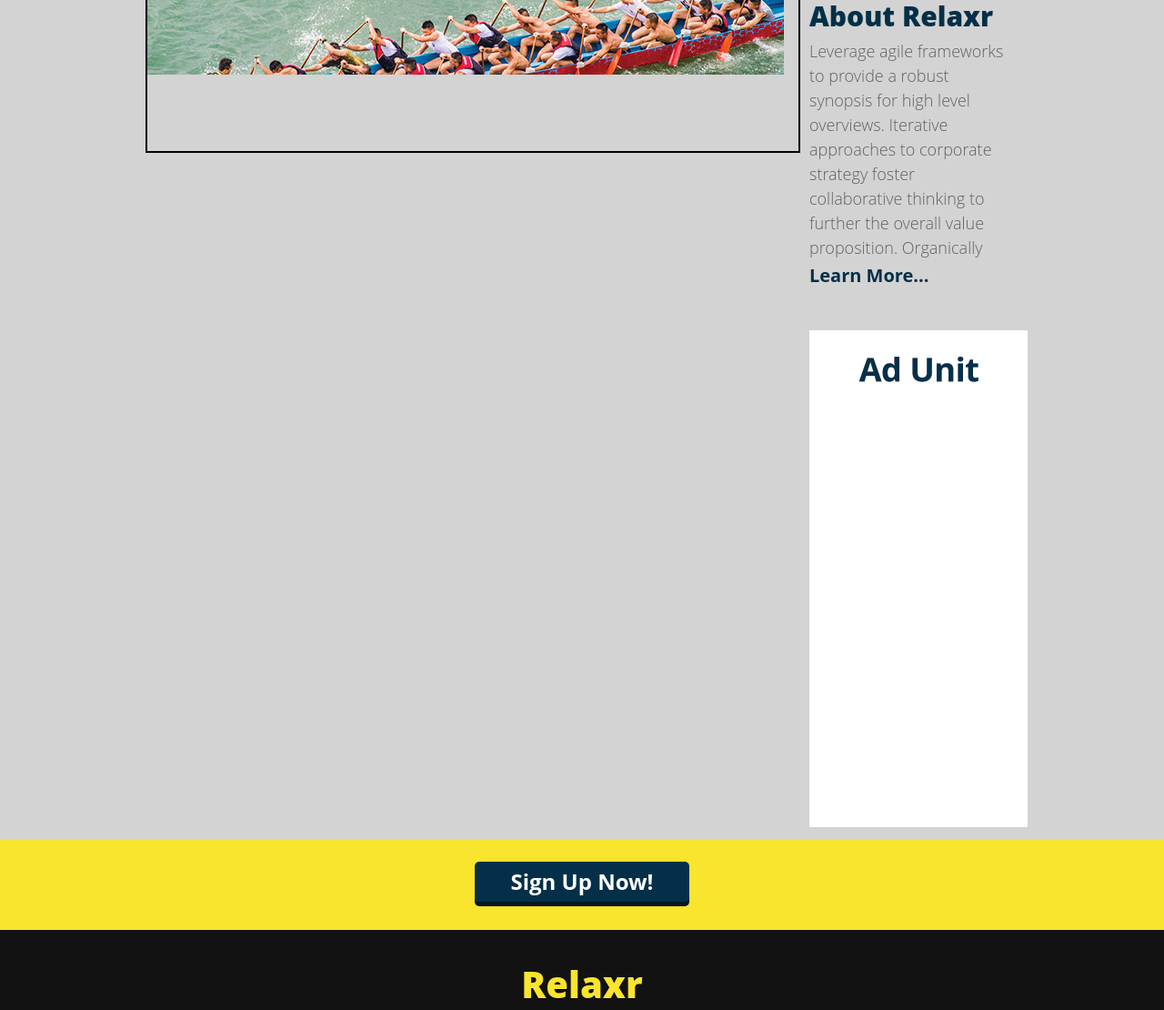
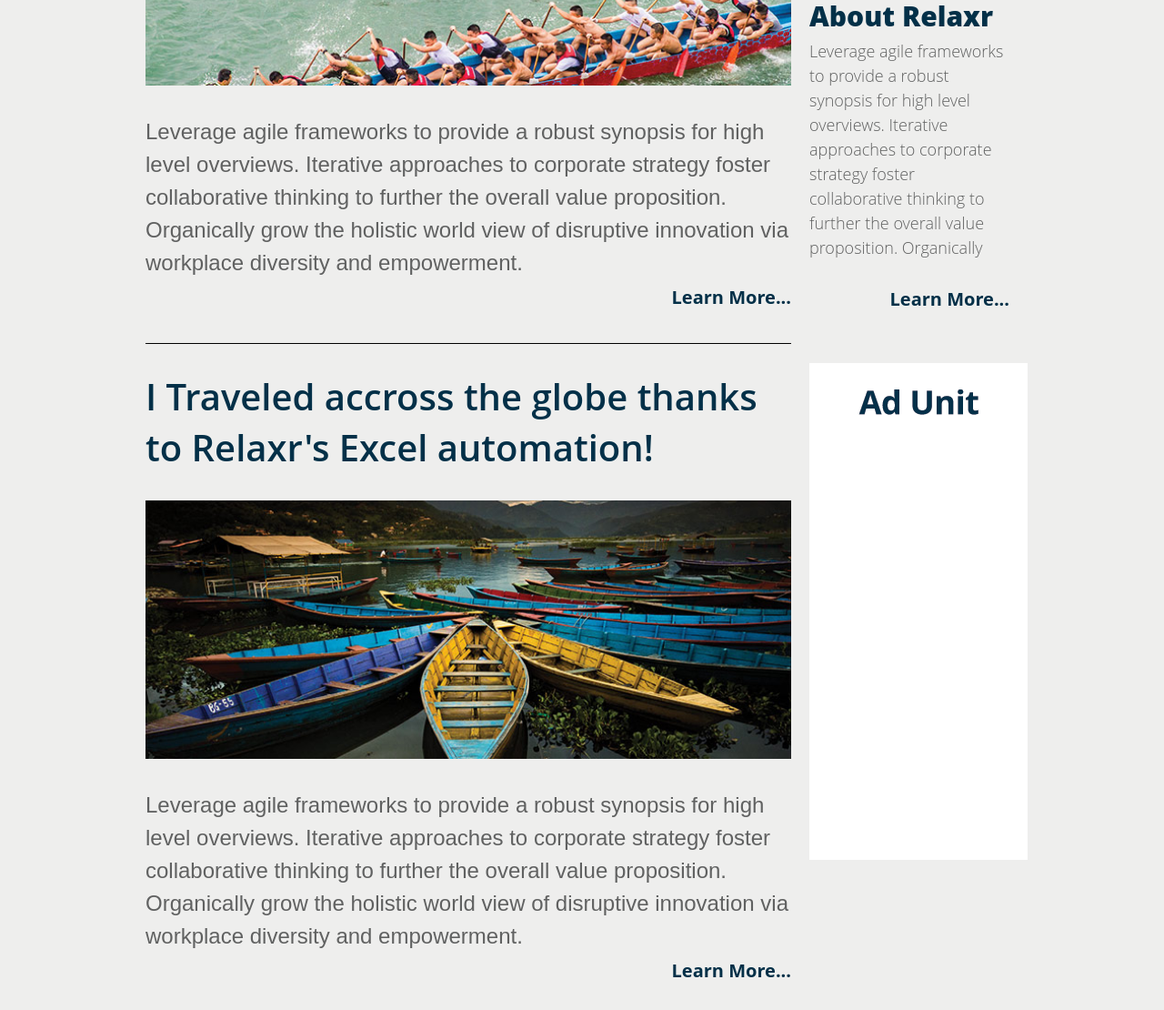
Before and after one commit to Phing1337/Class-Work, a plain HTML site: page week 2/page2.html in a window 1280 px wide. Shown: the part 482-1592 px from the top of the page at 91% size. Drawn offline with Linux system fonts and the light colour scheme.

Commit message:
final update for page 2
added new paragraph

```diff
--- a/week 2/css/style.css
+++ b/week 2/css/style.css
@@ -72,7 +72,6 @@
     margin: auto;
 }
 
-
 h1 {
     font-family: 'Open Sans', sans-serif;
     text-shadow: 0 1px black;
@@ -80,8 +79,17 @@
     padding: 0;
 }
 
+h5 {
+    font-family: 'Open Sans', sans-serif;
+    text-shadow: 0 1px black;
+    margin: 0;
+    padding: 0px 10px 0px 0px;
+    display: inline;
+    font-size: 70px;
+    float: left;
+}
+
 ul {
-
     margin: 20px;
 }
 
@@ -94,7 +102,7 @@
     padding-top: 20px;
 }
 
-h6{
+h6 {
     font-size: 40px;
     color: #033048;
     font-weight: 600;
@@ -131,13 +139,18 @@
     font-weight: 700;
     font-family: 'Open Sans', sans-serif;
     margin: 0;
-    padding: 0;
+    padding: 10px 0px 10px 0px;
+    bottom: 10px;
+    display: block;
+    text-align: right;
 }
 
 img {
     margin: 0px;
     padding: 0px;
 }
+
+
 /******************************************
 /* LAYOUT
 /*******************************************/
@@ -344,7 +357,7 @@
 }
 
 .backer {
-    background-color: lightgray;
+    background-color: #eeeeed;
     z-index: -99;
 }
 
@@ -359,7 +372,6 @@
     margin: auto;
 }
 
-
 .side_list {
     overflow: hidden;
     list-style-type: none;
@@ -370,6 +382,8 @@
 .side_list:hover {
     list-style-type: none;
 }
+
+
 /*
 .catagories {
     color: #033048;
@@ -379,8 +393,7 @@
     color: white;
 } */
 
-
-.catagories a{
+.catagories a {
     list-style-type: none;
     margin-left: 0;
     color: #033048;
@@ -394,9 +407,9 @@
 }
 
 .main {
+    padding: 0px 10px 0px 0px;
     margin-top: 50px;
-    border: solid 2px black;
-    height: 500px;
+    height: auto;
     float: left;
     width: 75%;
 }
@@ -437,7 +450,29 @@
 .options a:hover {
     color: white;
 }
+
 .side_h {
     text-overflow: clip;
     margin-top: 50px;
 }
+
+.blog_img {
+    padding: 10px 0px 30px 0px;
+    width: 100%;
+}
+
+.block {
+    display: inline;
+    padding: 0px 0px 20px 0px;
+}
+
+.block:first-child:first-letter {
+    font-size: 70px;
+    display: block;
+}
+
+.sep {
+    padding-bottom: 30px;
+    border-bottom: 1px solid black;
+    margin-bottom: 30px;
+}
--- a/week 2/page2.html
+++ b/week 2/page2.html
@@ -25,8 +25,16 @@
     </header>
     <div class="constrain">
         <div class="main">
-        <h6>How I Implemented Relaxr in 2 Weeks and Changed My Life.</h6>
-        <img class="blog_img" src="images/blog_photo1.jpg">
+            <div class="sep">
+                <h6>How I Implemented Relaxr in 2 Weeks and Changed My Life.</h6> <img class="blog_img" src="images/blog_photo1.jpg">
+                <p class="block">Leverage agile frameworks to provide a robust synopsis for high level overviews. Iterative approaches to corporate strategy foster collaborative thinking to further the overall value proposition. Organically grow the holistic world view of disruptive innovation via workplace diversity and empowerment.</p>
+                <h4>Learn More...</h4>
+            </div>
+            <div class="sep">
+                <h6>I Traveled accross the globe thanks to Relaxr's Excel automation!</h6> <img class="blog_img" src="images/blog_photo2.jpg">
+                <p class="block">Leverage agile frameworks to provide a robust synopsis for high level overviews. Iterative approaches to corporate strategy foster collaborative thinking to further the overall value proposition. Organically grow the holistic world view of disruptive innovation via workplace diversity and empowerment.</p>
+                <h4>Learn More...</h4>
+            </div>
         </div>
         <div class="side">
             <h3>Catagories</h3>
@@ -40,19 +48,16 @@
             <div class="side_h">
                 <h3>About Relaxr</h3>
                 <p class="side_p">Leverage agile frameworks to provide a robust synopsis for high level overviews. Iterative approaches to corporate strategy foster collaborative thinking to further the overall value proposition. Organically grow the holistic world view of disruptive innovation via workplace diversity and empowerment.</p>
-                <h4>Learn More...</h4>
-            </div>
-            <div class="side_h">
-            <img src="images/ad-unit.png">
-            </div>
+                <br>
+                <h4>Learn More...</h4> </div>
+            <div class="side_h"> <img src="images/ad-unit.png"> </div>
         </div>
     </div>
 </body>
-
 <footer>
     <div id="cta">
-    <div class="button2" id="btncenter"> <a href="page2.html" id="btn_e">Sign Up Now!</a> </div>
-</div>
+        <div class="button2" id="btncenter"> <a href="page2.html" id="btn_e">Sign Up Now!</a> </div>
+    </div>
     <h1 class="footlogo">Relaxr</h1>
     <div class="soc"> <img src="images/facebook.png"> <img src="images/twitter.png"> </div>
     <p class="thing">Copyright 2015. Relaxr.</p>
```
